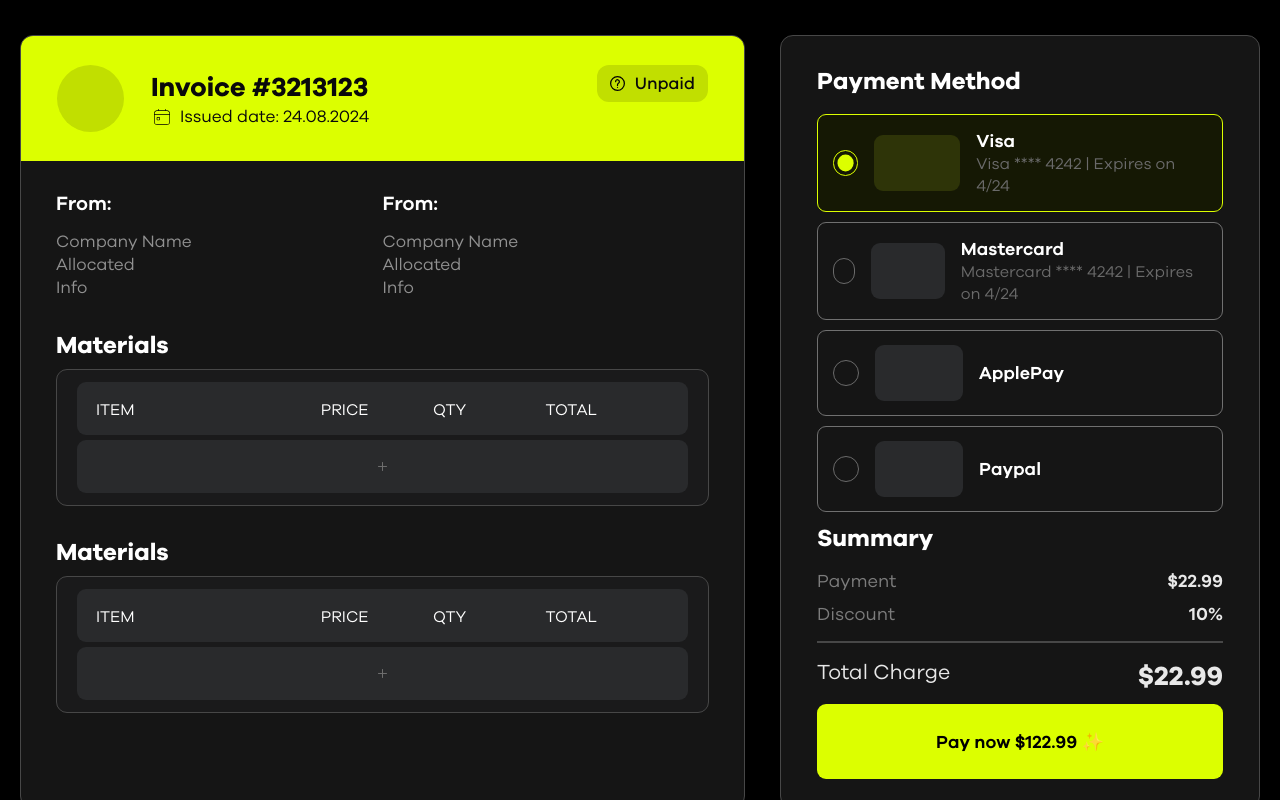
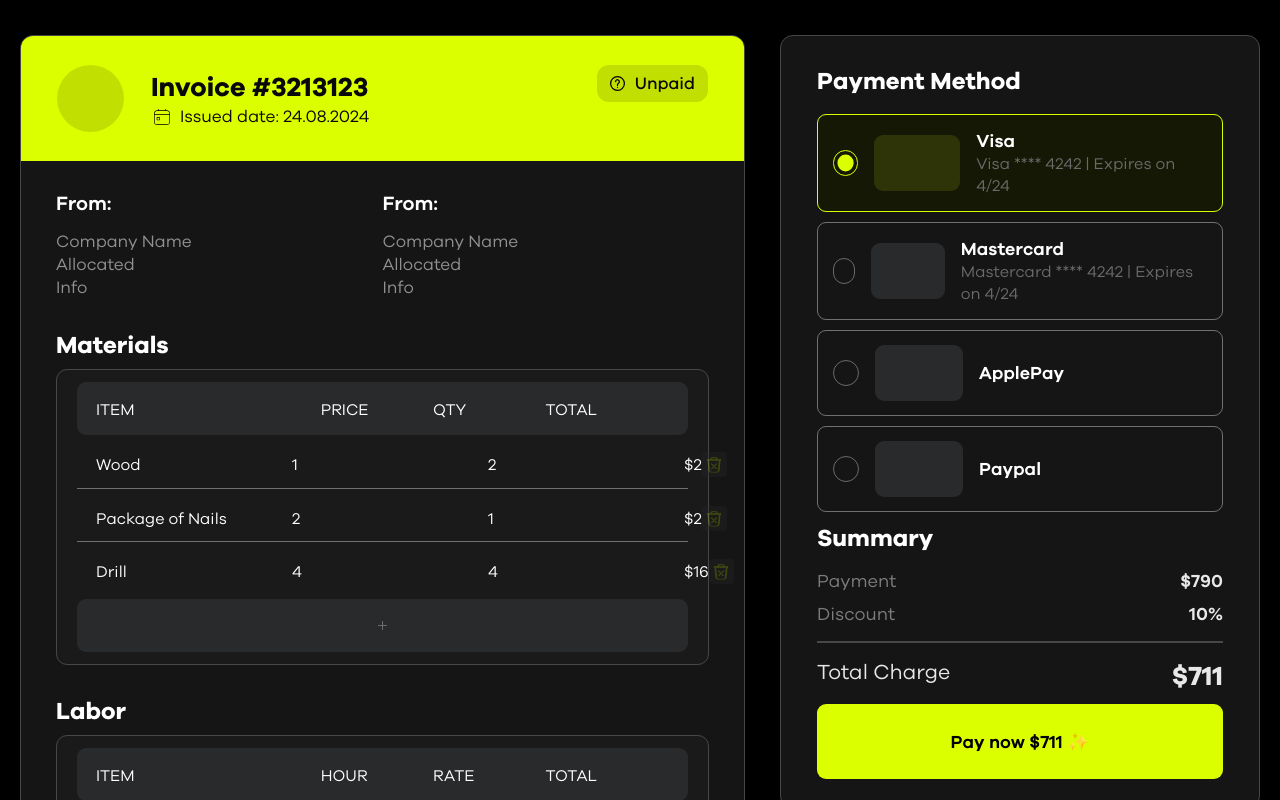
Before and after one commit to GiacomoFranco/Invoice, an Angular app: page / in a window 1280 px wide. Shown: the top 800 px of the page. Built offline with nearby package versions, Linux system fonts and the light colour scheme.

Commit message:
🚧 Using the invoice service in the components

```diff
--- a/src/app/components/invoice-payment/payment-summary/payment-summary.component.html
+++ b/src/app/components/invoice-payment/payment-summary/payment-summary.component.html
@@ -3,7 +3,7 @@
 <div class="payment-summary">
   <div class="payment">
     <h4>Payment</h4>
-    <p>$22.99</p>
+    <p>${{totalSumatory()}}</p>
   </div>
   <div class="discount">
     <h4>Discount</h4>
@@ -12,7 +12,7 @@
   <hr>
   <div class="total">
     <h3>Total Charge</h3>
-    <p>$22.99</p>
+    <p>${{total()}}</p>
   </div>
-  <button class="pay-button">Pay now {{'$122.99'}} ✨</button>
+  <button class="pay-button">Pay now ${{total()}} ✨</button>
 </div>
--- a/src/app/components/invoice-payment/payment-summary/payment-summary.component.ts
+++ b/src/app/components/invoice-payment/payment-summary/payment-summary.component.ts
@@ -1,4 +1,5 @@
-import { Component } from '@angular/core';
+import { Component, computed } from '@angular/core';
+import { InvoiceService } from '../../../services/invoice.service';
 
 @Component({
   selector: 'app-payment-summary',
@@ -8,5 +9,14 @@ import { Component } from '@angular/core';
   styleUrl: './payment-summary.component.scss'
 })
 export class PaymentSummaryComponent {
+  constructor(private invoiceService: InvoiceService) {}
 
+  totalSumatory = computed(() => {
+    let sumatory = this.invoiceService.totalSumatory()
+    return sumatory % 1 === 0 ? Math.round(sumatory) : sumatory.toFixed(2);
+  });
+
+  discout = computed(() => this.invoiceService.discount());
+
+  total = computed(() => this.discout() ? this.totalSumatory() - (this.totalSumatory() * this.discout() / 100) : this.totalSumatory());
 }
--- a/src/app/components/invoice-summary/invoice-summary.component.html
+++ b/src/app/components/invoice-summary/invoice-summary.component.html
@@ -1,6 +1,6 @@
 <app-summary-header/>
 <section>
   <app-parties-involved />
-  <app-quotation-field />
-  <app-quotation-field />
+  <app-quotation-field [items]="materials()"/>
+  <app-quotation-field quotationType="labors" [items]="labors()" />
 </section>
--- a/src/app/components/invoice-summary/invoice-summary.component.ts
+++ b/src/app/components/invoice-summary/invoice-summary.component.ts
@@ -1,15 +1,23 @@
-import { Component } from '@angular/core';
-import { SummaryHeaderComponent } from "./summary-header/summary-header.component";
-import { PartiesInvolvedComponent } from "../../shared/parties-involved/parties-involved.component";
-import { QuotationFieldComponent } from "../../shared/quotation-field/quotation-field.component";
+import { Component, computed, input } from '@angular/core';
+import { SummaryHeaderComponent } from './summary-header/summary-header.component';
+import { PartiesInvolvedComponent } from '../../shared/parties-involved/parties-involved.component';
+import { QuotationFieldComponent } from '../../shared/quotation-field/quotation-field.component';
+import { InvoiceService } from '../../services/invoice.service';
 
 @Component({
   selector: 'app-invoice-summary',
   standalone: true,
-  imports: [SummaryHeaderComponent, PartiesInvolvedComponent, QuotationFieldComponent],
+  imports: [
+    SummaryHeaderComponent,
+    PartiesInvolvedComponent,
+    QuotationFieldComponent,
+  ],
   templateUrl: './invoice-summary.component.html',
-  styleUrl: './invoice-summary.component.scss'
+  styleUrl: './invoice-summary.component.scss',
 })
 export class InvoiceSummaryComponent {
+  constructor(private invoiceService: InvoiceService) {}
 
+  labors = computed<any[]>(() => this.invoiceService.labors());
+  materials = computed<any[]>(() => this.invoiceService.materials());
 }
--- /dev/null
+++ b/src/app/models/types/quotation-fields.type.ts
@@ -0,0 +1,4 @@
+/**
+ * Type representing the two possible types of quotation fields.
+ */
+export type TQuotationField = 'labors' | 'materials';
--- a/src/app/shared/quotation-field/quotation-field.component.html
+++ b/src/app/shared/quotation-field/quotation-field.component.html
@@ -1,2 +1,2 @@
-<h2>{{ "Materials" }}</h2>
-<app-table-items />
+<h2>{{ title }}</h2>
+<app-table-items [tableType]="quotationType()" [items]="items()"/>
--- a/src/app/shared/quotation-field/quotation-field.component.ts
+++ b/src/app/shared/quotation-field/quotation-field.component.ts
@@ -1,13 +1,20 @@
-import { Component } from '@angular/core';
+import { Component, input } from '@angular/core';
 import { TableItemsComponent } from "../table-items/table-items.component";
+import { TQuotationField } from '../../models/types/quotation-fields.type';
 
 @Component({
   selector: 'app-quotation-field',
   standalone: true,
   imports: [TableItemsComponent],
   templateUrl: './quotation-field.component.html',
-  styleUrl: './quotation-field.component.scss'
+  styleUrl: './quotation-field.component.scss',
 })
 export class QuotationFieldComponent {
+  quotationType = input<TQuotationField>('materials');
+  title = '';
+  items = input<any[]>([]);
 
+  ngOnInit(): void {
+    this.title = this.quotationType() === 'labors' ? 'Labor' : 'Materials';
+  }
 }
```
